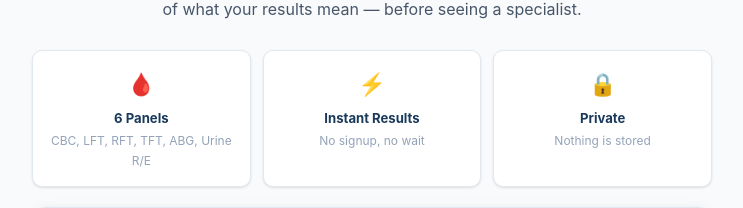
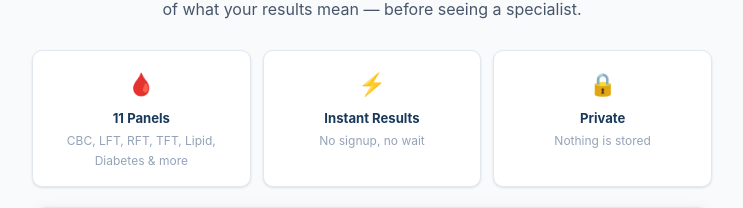
Before and after one commit to manast23/labassist, a Flask app: page / in a window 1280 px wide. Shown: the part 213-421 px from the top of the page, without its empty margins (268-1011 px from the left). Run offline with Flask 3, Linux system fonts and the light colour scheme.

Commit message:
Revise SEO metadata and info card content
Updated Open Graph description and info card details to reflect additional test panels.

```diff
--- a/templates/index.html
+++ b/templates/index.html
@@ -3,7 +3,7 @@
 <head>
   <meta charset="utf-8" />
   <meta name="viewport" content="width=device-width,initial-scale=1" />
-  <meta name="google-site-verification" content="1h5vJsmGoant8x32vg5aqpApUfgoHJRfRBY8ma0lW00" />
+
   <!-- SEO: Title & Description -->
   <title>LabAssist — Free Lab Report Interpreter | Understand Your Blood Test Results</title>
   <meta name="description" content="Understand your blood test and lab report results instantly. Enter your CBC, LFT, RFT, TFT, ABG or Urine R/E values and get a clear plain-language clinical summary. Free, private, no signup.">
@@ -13,7 +13,7 @@
 
   <!-- SEO: Open Graph (for sharing on WhatsApp, Facebook etc) -->
   <meta property="og:title" content="LabAssist — Understand Your Lab Report Instantly">
-  <meta property="og:description" content="Free tool to interpret blood test results. CBC, LFT, RFT, TFT, ABG, Urine R/E. Plain language summaries, no signup needed.">
+  <meta property="og:description" content="Free tool to interpret blood test results. CBC, LFT, RFT, TFT, Lipid, Diabetes & more. Plain language summaries, no signup needed.">
   <meta property="og:type" content="website">
   <meta property="og:url" content="https://labassist-75wq.onrender.com/">
 
@@ -117,8 +117,8 @@
       <div class="info-grid">
         <div class="info-card">
           <div class="icon">🩸</div>
-          <div class="info-title">6 Panels</div>
-          <div class="info-desc">CBC, LFT, RFT, TFT, ABG, Urine R/E</div>
+          <div class="info-title">11 Panels</div>
+          <div class="info-desc">CBC, LFT, RFT, TFT, Lipid, Diabetes & more</div>
         </div>
         <div class="info-card">
           <div class="icon">⚡</div>
```
